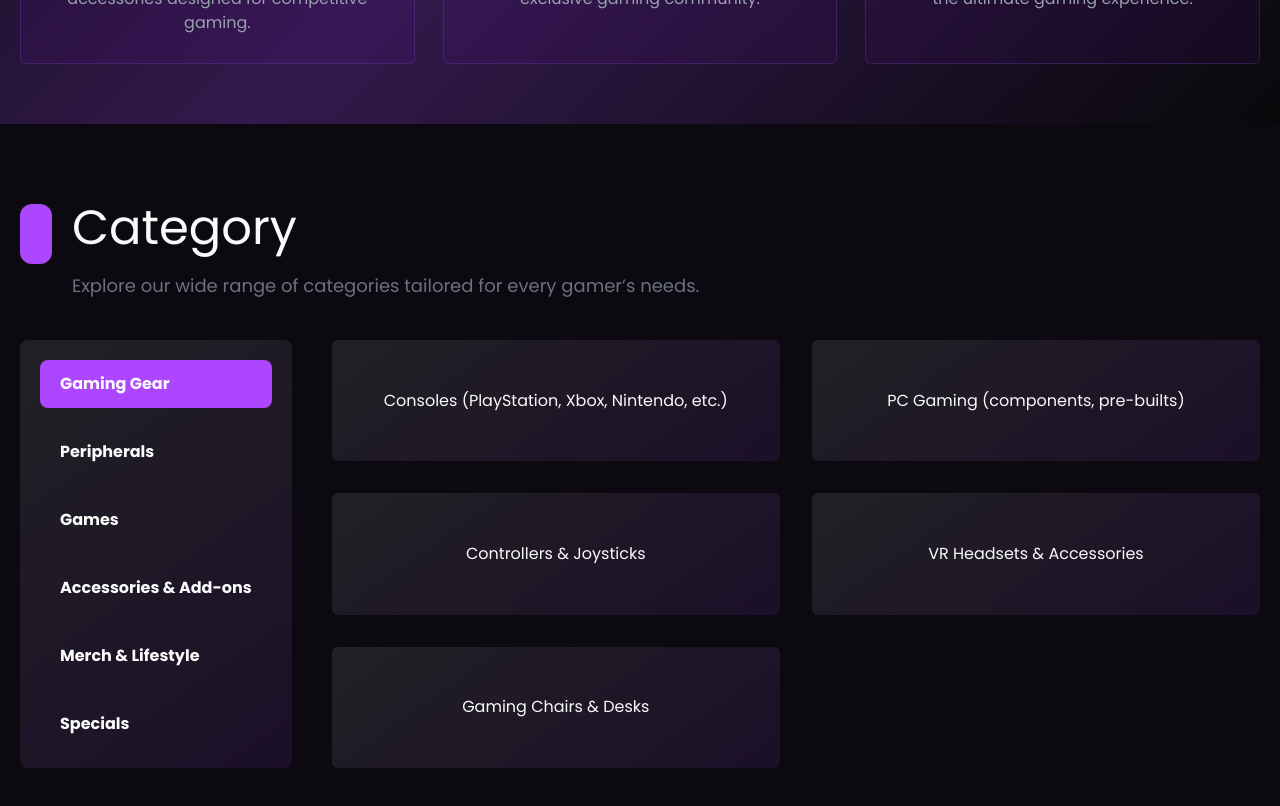
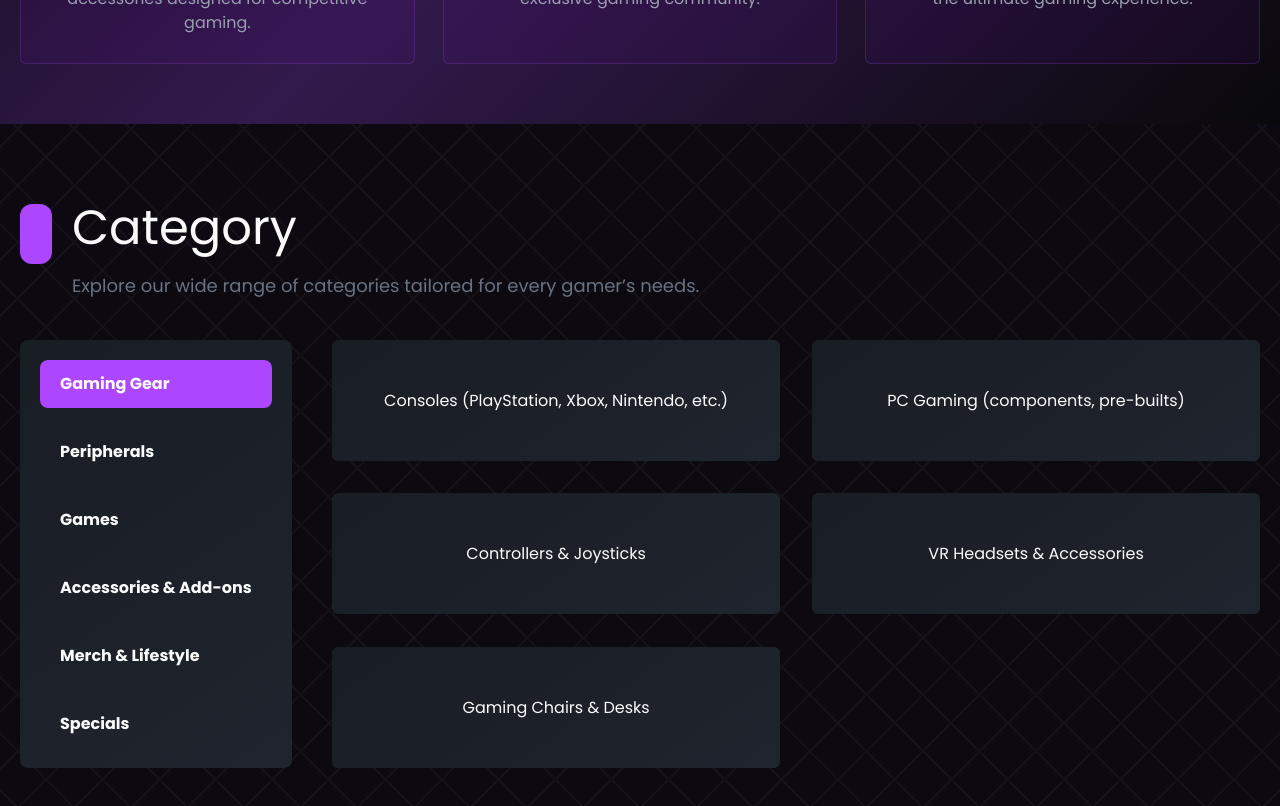
Before and after one commit to HishamAbualhaj/BossLoot, a Next.js app: page / in a window 1280 px wide. Shown: the part 780-1586 px from the top of the page. Built offline with nearby package versions, Linux system fonts and the light colour scheme.

Commit message:
Adjust style, add new ones and remove unused , create component layer for pattern component

```diff
--- a/src/style/global.css
+++ b/src/style/global.css
@@ -5,7 +5,7 @@
 
 @theme {
   --color-gaming-purple: hsl(270 91% 65%);
-  --color-background: hsl(240 10% 3.9%);
+  --color-background: hsl(250, 24%, 9%);
   --color-secondary: hsl(240 3.7% 15.9%);
   --shadow-gaming: 0 0 30px hsl(270 91% 65% / 0.3);
   --shadow-gaming-intense: 0 0 50px hsl(270 91% 65% / 0.5),
@@ -25,6 +25,17 @@
 
   --animate-float: float 3s ease-in-out infinite;
 
+  --animate-appear: appear 1s ease-in-out forwards;
+  @keyframes appear {
+    0% {
+      opacity: 0;
+      transform: scale(0.95);
+    }
+    100% {
+      opacity: 1;
+      transform: scale(1);
+    }
+  }
   @keyframes float {
     0% {
       transform: translateY(0);
@@ -41,6 +52,28 @@
   body {
     background-color: hsl(240 10% 3.9%);
     color: hsl(0 0% 98%);
+  }
+  /* Works in Firefox */
+  * {
+    scrollbar-width: thin; /* auto | thin */
+    scrollbar-color: #444 #1a1a1a; /* thumb | track */
+  }
+  /* Works in Chrome, Edge, Safari */
+  ::-webkit-scrollbar {
+    width: 2px; /* scrollbar width */
+  }
+
+  ::-webkit-scrollbar-track {
+    background: #1a1a1a; /* track background */
+  }
+
+  ::-webkit-scrollbar-thumb {
+    background: #444; /* scrollbar color */
+    border-radius: 6px;
+  }
+
+  ::-webkit-scrollbar-thumb:hover {
+    background: #666; /* hover effect */
   }
   :root {
     --card: 240 10% 3.9%;
@@ -65,6 +98,8 @@
     --gaming-pink: 320 100% 70%;
     --gaming-green: 120 100% 60%;
 
+    /* --glow-purple: 0 0 30px hsl(271 91% 65% / 0.5); */
+
     /* Gradients */
     --gradient-gaming: linear-gradient(
       135deg,
@@ -80,62 +115,9 @@
     );
     --gradient-card: linear-gradient(
       145deg,
-      hsl(240 3.7% 15.9% / 0.8),
-      hsl(270 50% 20% / 0.4)
+      hsl(217 19% 12%),
+      hsl(217 19% 15%)
     );
-
-    /* Animations */
-    --transition-gaming: all 0.3s cubic-bezier(0.4, 0, 0.2, 1);
-
-    --sidebar-foreground: 240 5.3% 26.1%;
-
-    --sidebar-primary: 240 5.9% 10%;
-
-    --sidebar-accent: 240 4.8% 95.9%;
-
-    --sidebar-accent-foreground: 240 5.9% 10%;
-
-    --sidebar-border: 220 13% 91%;
-
-    --sidebar-ring: 217.2 91.2% 59.8%;
-  }
-
-  .dark {
-    --background: 222.2 84% 4.9%;
-    --foreground: 210 40% 98%;
-
-    --card: 222.2 84% 4.9%;
-    --card-foreground: 210 40% 98%;
-
-    --popover: 222.2 84% 4.9%;
-    --popover-foreground: 210 40% 98%;
-
-    --primary: 210 40% 98%;
-    --primary-foreground: 222.2 47.4% 11.2%;
-
-    --secondary: 217.2 32.6% 17.5%;
-    --secondary-foreground: 210 40% 98%;
-
-    --muted: 217.2 32.6% 17.5%;
-    --muted-foreground: 215 20.2% 65.1%;
-
-    --accent: 217.2 32.6% 17.5%;
-    --accent-foreground: 210 40% 98%;
-
-    --destructive: 0 62.8% 30.6%;
-    --destructive-foreground: 210 40% 98%;
-
-    --border: 217.2 32.6% 17.5%;
-    --input: 217.2 32.6% 17.5%;
-    --ring: 212.7 26.8% 83.9%;
-    --sidebar-background: 240 5.9% 10%;
-    --sidebar-foreground: 240 4.8% 95.9%;
-    --sidebar-primary: 224.3 76.3% 48%;
-    --sidebar-primary-foreground: 0 0% 100%;
-    --sidebar-accent: 240 3.7% 15.9%;
-    --sidebar-accent-foreground: 240 4.8% 95.9%;
-    --sidebar-border: 240 3.7% 15.9%;
-    --sidebar-ring: 217.2 91.2% 59.8%;
   }
 }
 
@@ -145,3 +127,23 @@
     @apply bg-clip-text text-transparent;
   }
 }
+
+@layer components {
+  .pattern-box {
+    background-image: repeating-linear-gradient(
+        45deg,
+        #444 0px,
+        #444 2px,
+        transparent 2px,
+        transparent 40px
+      ),
+      repeating-linear-gradient(
+        -45deg,
+        #444 0px,
+        #444 2px,
+        transparent 2px,
+        transparent 40px
+      );
+    border-radius: 0px;
+  }
+}
```
